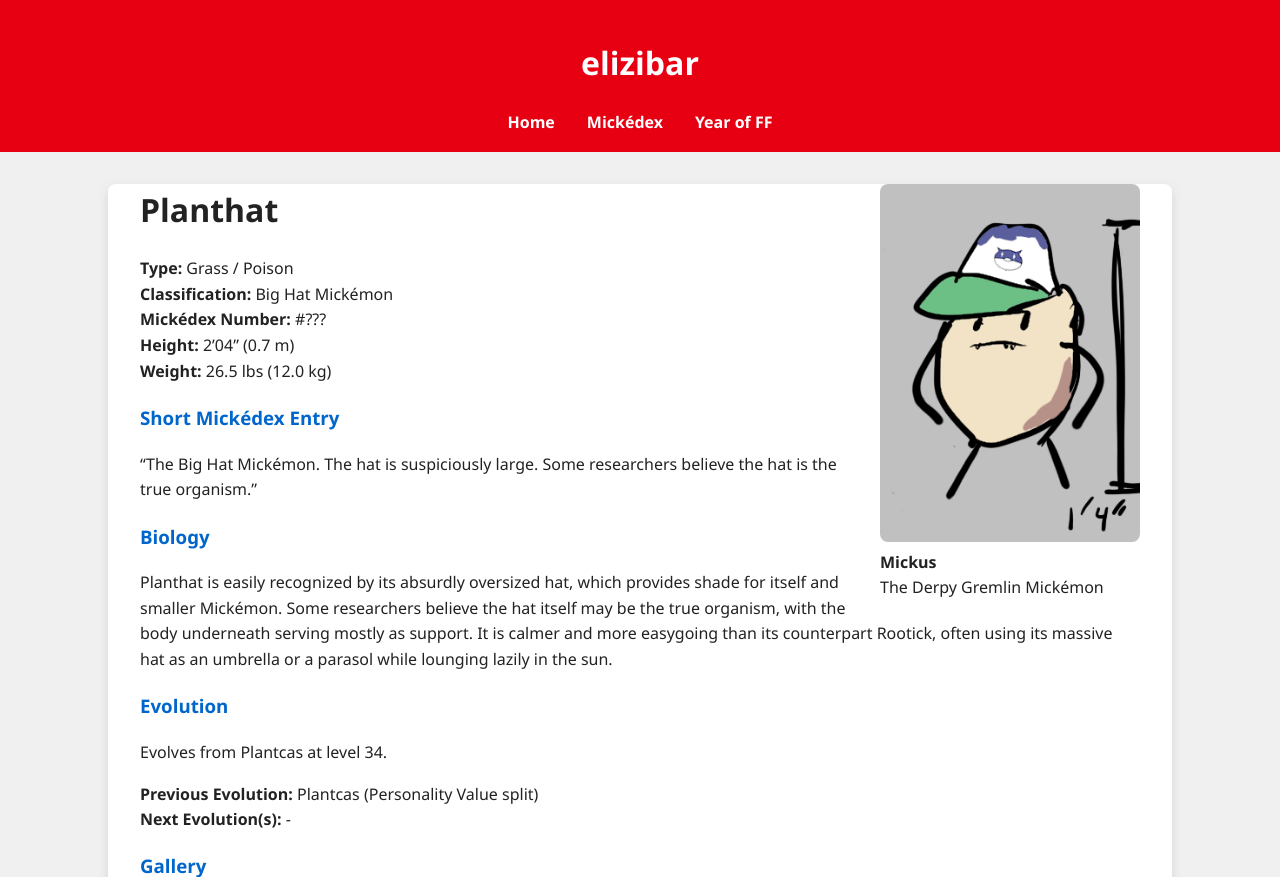
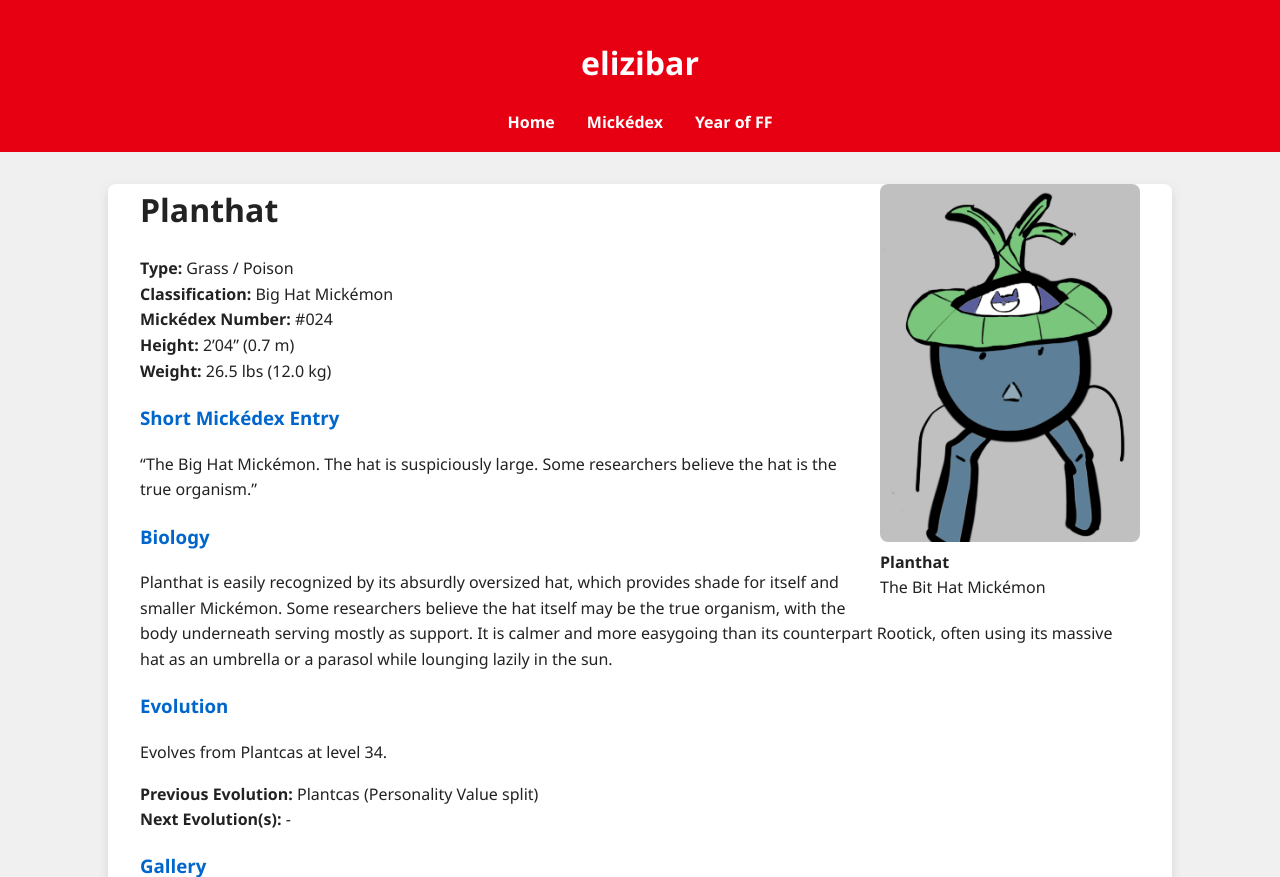
Before and after one commit to elizibar/elizibar.github.io, a Jekyll site: the page built from mickedex/plant/planthat.md, in a window 1280 px wide, cut to the strip 0-877 px from the top of the page. Built offline with Jekyll 4.4.1, drawn with Linux system fonts in a browser that asks for light colours.

Commit message:
planthat

```diff
--- a/mickedex/plant/planthat.md
+++ b/mickedex/plant/planthat.md
@@ -5,15 +5,15 @@ permalink: /mickedex/planthat/
 ---
 
 <figure style="float: right; margin: 0 0 20px 20px; width: 260px;">
-  <img src="/assets/images/mickus.png" alt="Meekee" style="width: 100%; border-radius: 8px;">
-  <figcaption><strong>Mickus</strong><br>The Derpy Gremlin Mickémon</figcaption>
+  <img src="/assets/images/planthat.png" alt="Planthat" style="width: 100%; border-radius: 8px;">
+  <figcaption><strong>Planthat</strong><br>The Bit Hat Mickémon</figcaption>
 </figure>
 
 # Planthat
 
 **Type:** Grass / Poison
 **Classification:** Big Hat Mickémon
-**Mickédex Number:** #???
+**Mickédex Number:** #024
 **Height:** 2'04" (0.7 m)
 **Weight:** 26.5 lbs (12.0 kg)
 
@@ -31,4 +31,4 @@ Evolves from Plantcas at level 34.
 **Next Evolution(s):** -
 
 ### Gallery
-![Pokemon Name](/assets/images/file.jpg){:width="30%" style="display: block; margin: 20px auto; border: 1px solid #ddd; border-radius: 8px;"}
+![Planthat](/assets/images/planthat.jpg){:width="30%" style="display: block; margin: 20px auto; border: 1px solid #ddd; border-radius: 8px;"}
```
Also changed, not shown: mickedex/plant/plantcas.md (+1 -1 lines), mickedex/plant/rootick.md (+1 -1 lines), assets/images/planthat.png (added).
